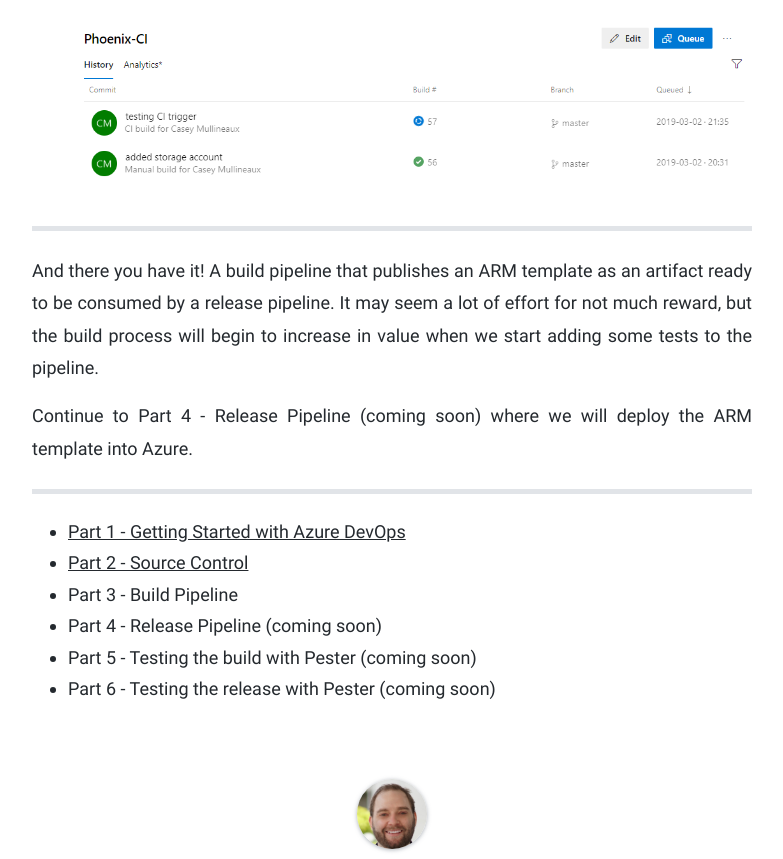
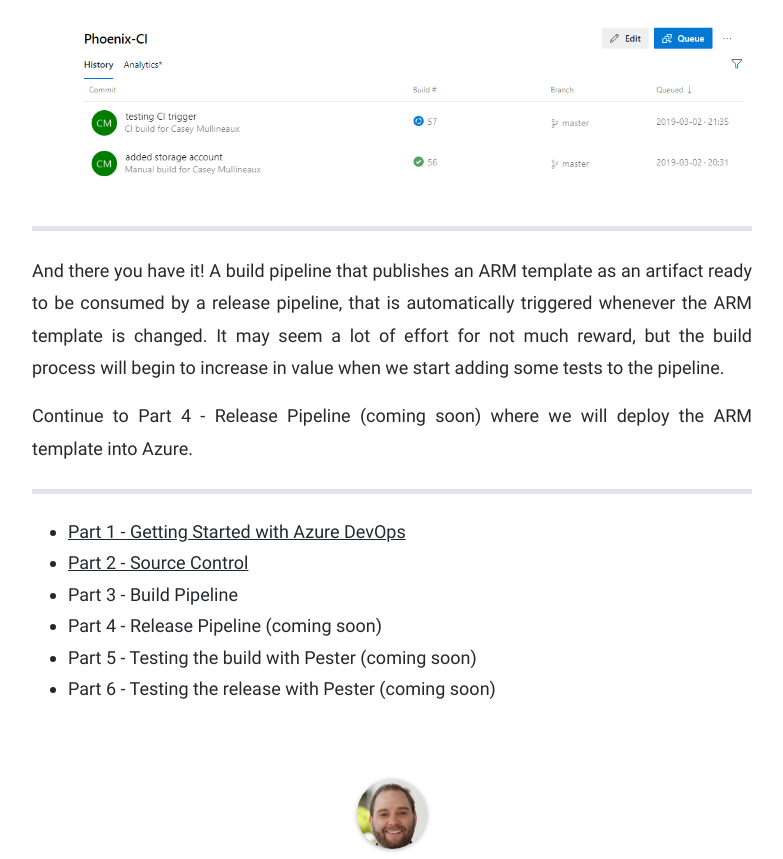
Before and after one commit to caseymullineaux/caseymullineaux.github.io, a Jekyll site: the page built from _posts/azure-devops/2019-03-02-azure-devops-part-3.md, in a window 1280 px wide and 900 px high, scrolled down 12481 px, cut to the strip 0-859 px from the top of the window. Shown: the whole strip, without its empty margins (248-1031 px from the left). Built offline with Jekyll 4.4.1, drawn with Linux system fonts in a browser that asks for light colours; nearby versions of some CDN libraries; comment, search, counter and statistics services are not loaded; a style sheet for code colours, icons or effects is not loaded.

Commit message:
minor wording change

```diff
--- a/_posts/azure-devops/2019-03-02-azure-devops-part-3.md
+++ b/_posts/azure-devops/2019-03-02-azure-devops-part-3.md
@@ -222,7 +222,7 @@
 
 ---
 
-And there you have it! A build pipeline that publishes an ARM template as an artifact ready to be consumed by a release pipeline. It may seem a lot of effort for not much reward, but the build process will begin to increase in value when we start adding some tests to the pipeline.
+And there you have it! A build pipeline that publishes an ARM template as an artifact ready to be consumed by a release pipeline, that is automatically triggered whenever the ARM template is changed. It may seem a lot of effort for not much reward, but the build process will begin to increase in value when we start adding some tests to the pipeline.
 
 Continue to Part 4 - Release Pipeline (coming soon) where we will deploy the ARM template into Azure.
 
```
